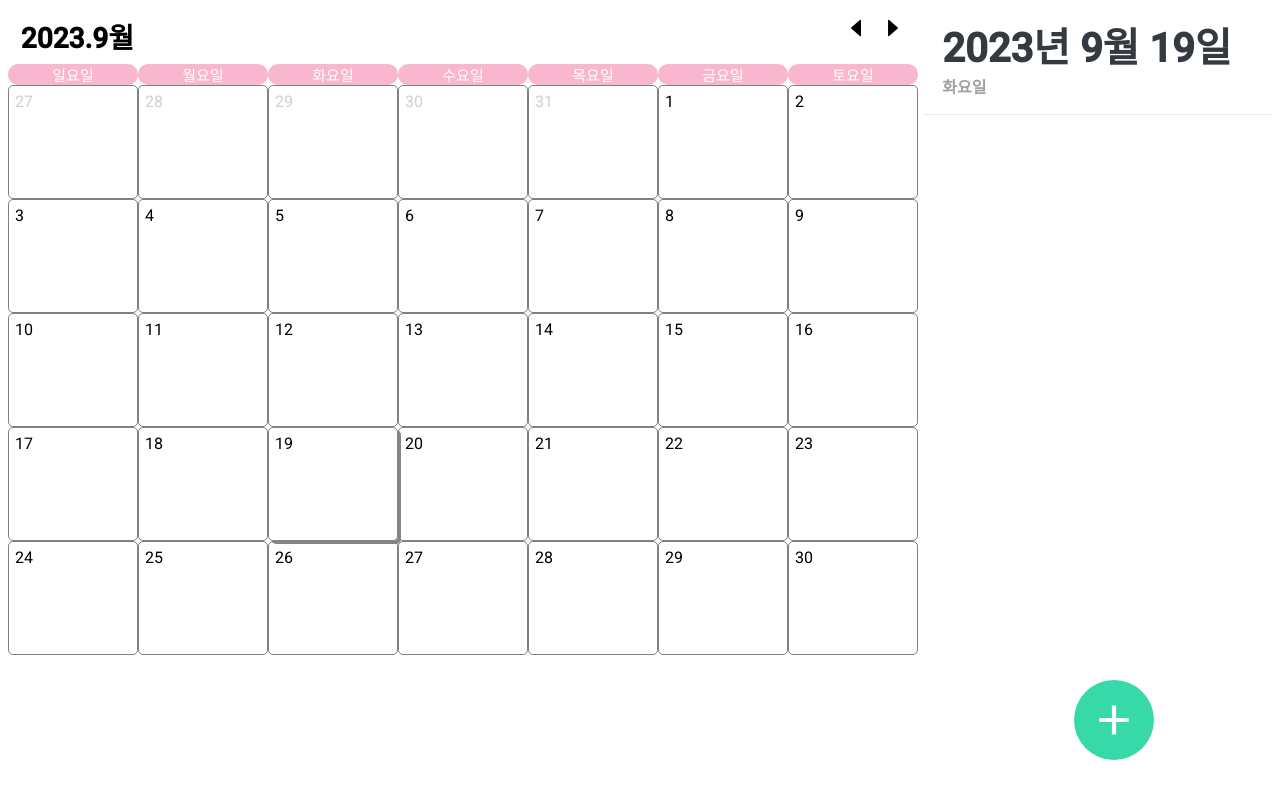
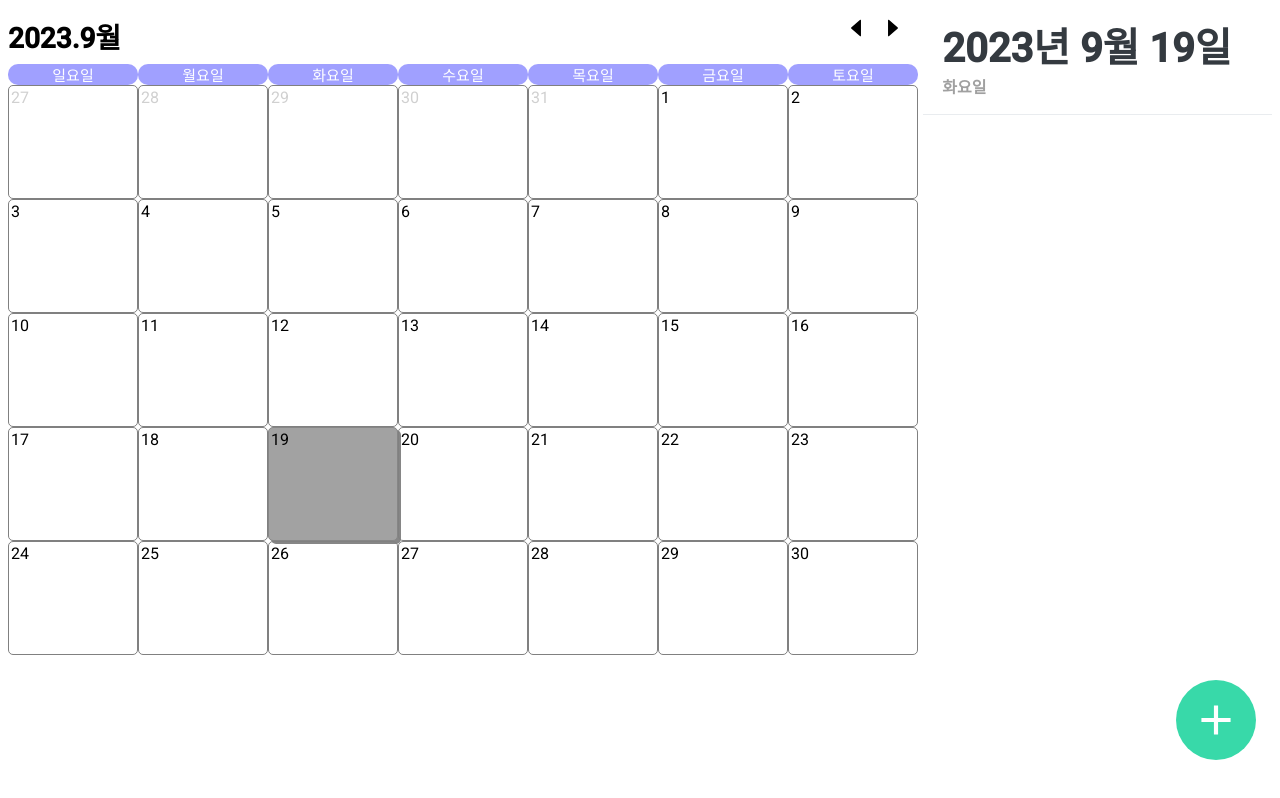
Before and after one commit to optshj/Calender, a React (Create React App) app: page / in a window 1280 px wide. Built offline with nearby package versions, Linux system fonts and the light colour scheme.

Commit message:
[Feat] 스케줄이 4개 넘어가면 +N개로 표시 구현

```diff
--- a/src/components/Calender/Schedule.js
+++ b/src/components/Calender/Schedule.js
@@ -4,14 +4,15 @@ import { useTodoState } from '../../context';
 
 function Schedule({day}){
 	const todos = useTodoState();
-
+	const maxSchedule = 4;
+	const todayTodo = todos.filter(todo=>(todo.date === day.toDateString()));
+	const schedules = todayTodo.map(todo=>(<div className={todo.done ? style.done:style.schedule} style={{'backgroundColor':todo.color}} key={todo.id}>
+					{todo.text}</div>));
+	console.log(schedules);
 	return(
 		<div className={style.form}>
-			{todos.map(todo=>(
-				todo.date === day.toDateString()
-				? <div className={todo.done ? style.done:style.schedule} style={{'backgroundColor':todo.color}} key={todo.id}>
-					{todo.text}
-				</div>:null))}
+			{schedules.slice(0,4)}
+			<div className={schedules.length > maxSchedule ? style.overschedule : style.hide}>+{schedules.length-maxSchedule}</div>
 		</div>
 	)
 }
--- a/src/css/Calender/Cells.module.css
+++ b/src/css/Calender/Cells.module.css
@@ -14,17 +14,18 @@
 }
 .day{
 	font-size:16px;
-	padding:6px;
+	padding:2px;
 	color:#000000;
 }
 .otherDay{
 	font-size:16px;
-	padding:6px;
+	padding:2px;
 	color:#D0D0D0;
 }
 .select{
 	display:flex;
 	flex-direction:column;
+	background-color:#A2A2A2;
 	width:16vh;
 	height:14vh;
 	border:1px solid gray;
--- a/src/css/Calender/Header.module.css
+++ b/src/css/Calender/Header.module.css
@@ -5,7 +5,6 @@
 	padding:1vh 0vh;
 }
 .leftform{
-	padding-left:1vw;
 	display:flex;
 	flex-direction:row;
 }
--- a/src/css/Calender/Schedule.module.css
+++ b/src/css/Calender/Schedule.module.css
@@ -15,3 +15,9 @@
 	flex-direction:row;
 	text-decoration:line-through;
 }
+.overschedule{
+
+}
+.hide{
+	display:none;
+}
--- a/src/css/Calender/Week.module.css
+++ b/src/css/Calender/Week.module.css
@@ -5,7 +5,7 @@
 	width:100%;
 }
 .week{
-	background-color: #F9B7CF;
+	background-color: #A0A0FF;
 	color:white;
 	font-size:15px;
 	border-radius:10px;
--- a/src/css/Todo/TodoAdd.module.css
+++ b/src/css/Todo/TodoAdd.module.css
@@ -29,7 +29,7 @@ input{
 	border-radius:50%;
 	align-items:center;
 	justify-content:center;
-	left:87%;
+	left:95%;
 	bottom:10%;
 	position:absolute;
 	color:white;
@@ -47,7 +47,7 @@ input{
 	border-radius:50%;
 	align-items:center;
 	justify-content:center;
-	left:87%;
+	left:95%;
 	bottom:10%;
 	position:absolute;
 	color:white;
```
Also changed, not shown: ref.txt (deleted).
